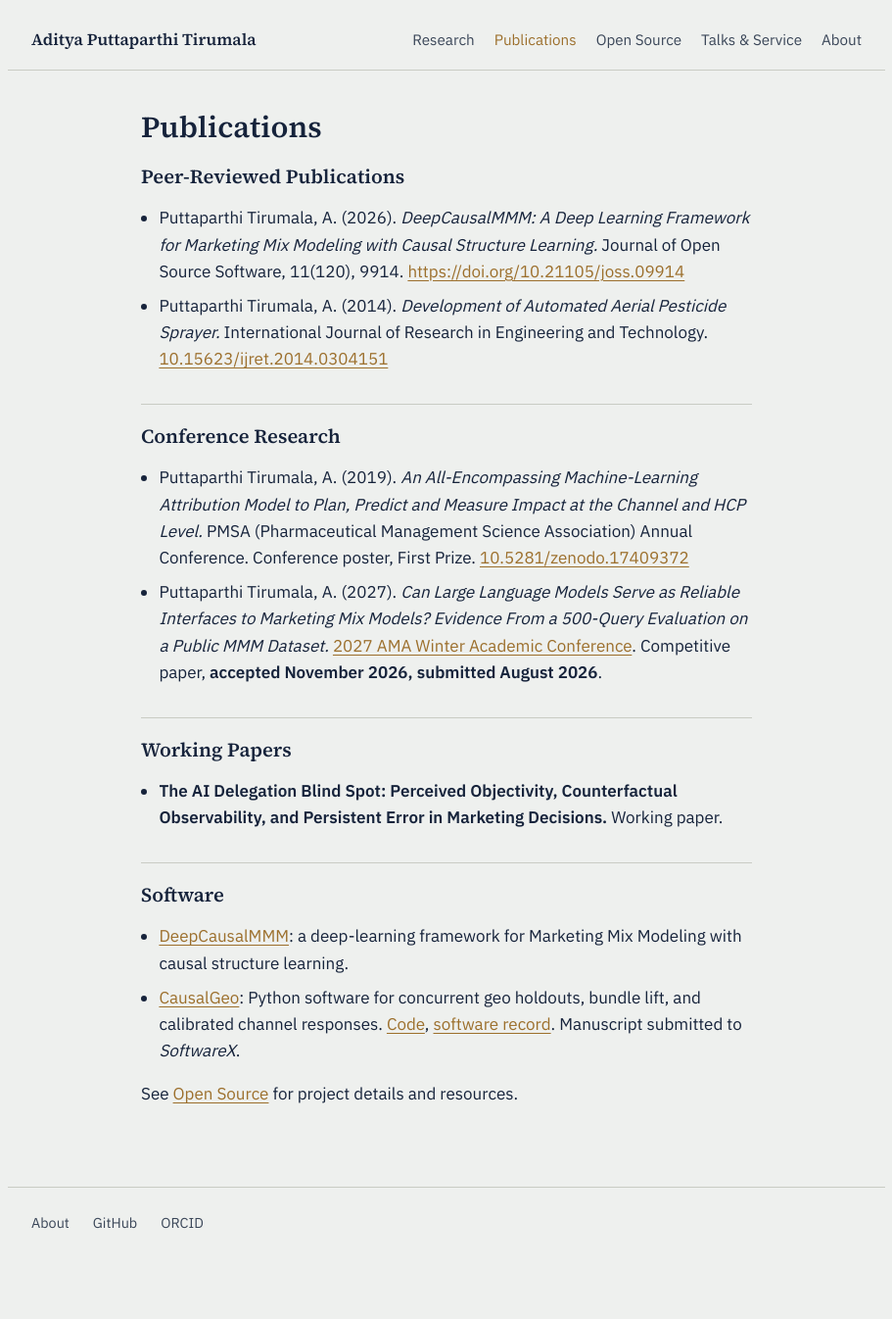
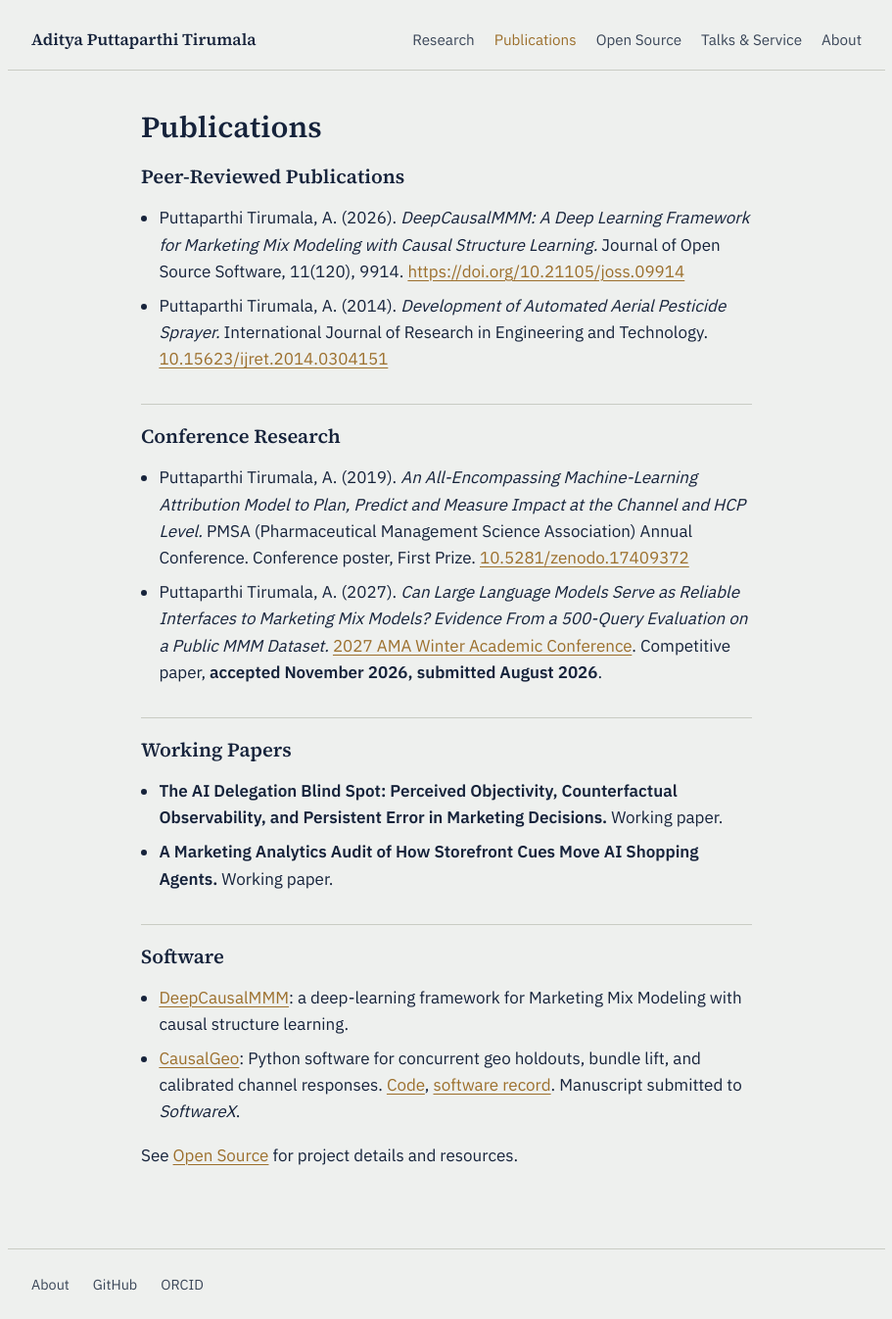
Before and after one commit to adityapt/personal-repo, a Jekyll site: the page built from publications.md, in a window 1280 px wide. Shown: the whole page at 98% size, without its empty margins (184-1095 px from the left). Built offline with Jekyll 4.4.1, drawn with Linux system fonts in a browser that asks for light colours; before the commit the page ends 1284 px from its top, so only the background shows below that.

Commit message:
Add marketing analytics working paper
Co-authored-by: Codex <noreply@openai.com>

```diff
--- a/publications.md
+++ b/publications.md
@@ -17,6 +17,7 @@ permalink: /publications/
 ## Working Papers
 
 - **The AI Delegation Blind Spot: Perceived Objectivity, Counterfactual Observability, and Persistent Error in Marketing Decisions.** Working paper.
+- **A Marketing Analytics Audit of How Storefront Cues Move AI Shopping Agents.** Working paper.
 
 <!-- TODO: add once actually submitted/published, not before:
      - Synthetic Data Augmentation / Rare-Outcome Classification: hold until the journal redesign is complete
```
